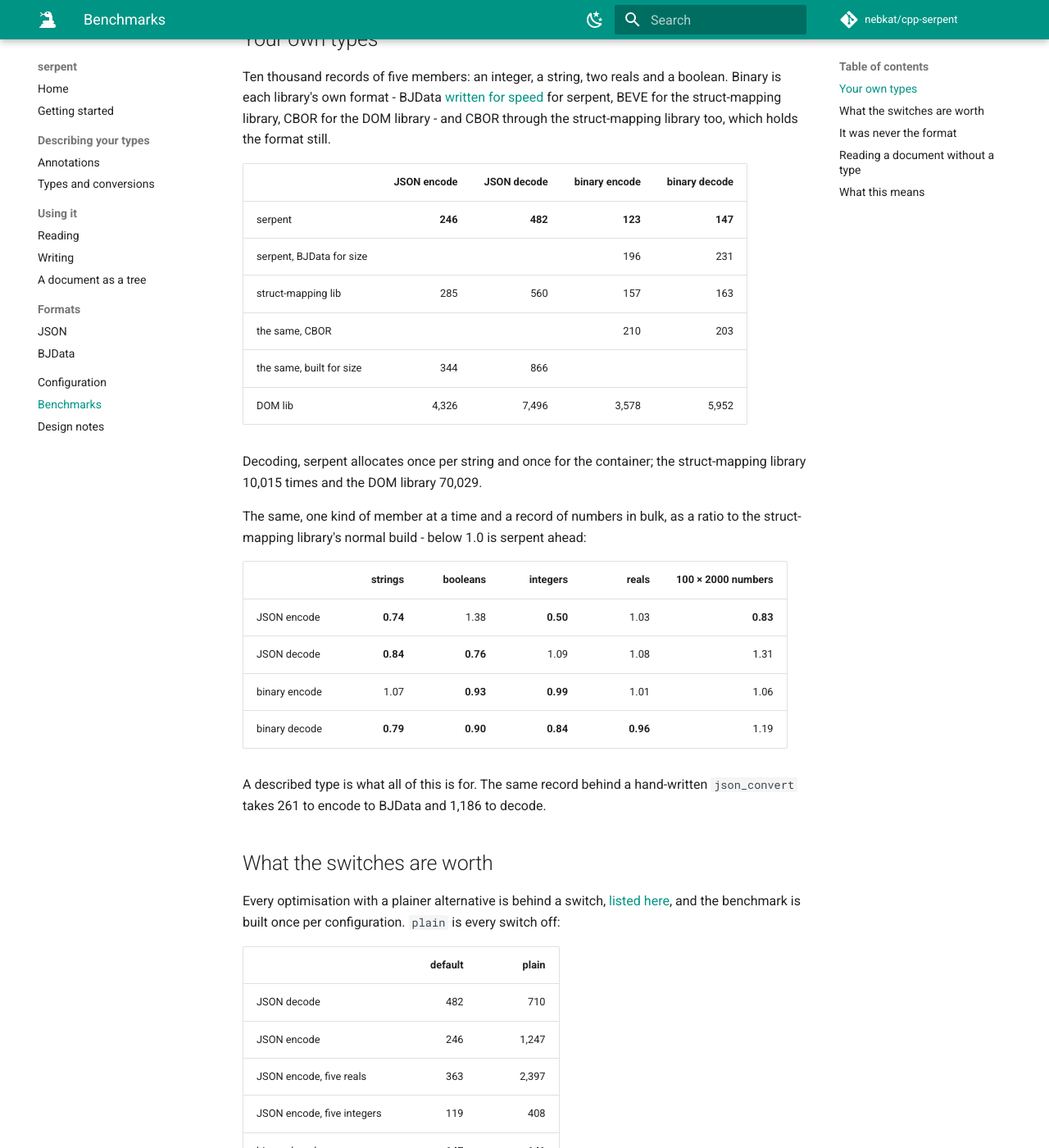
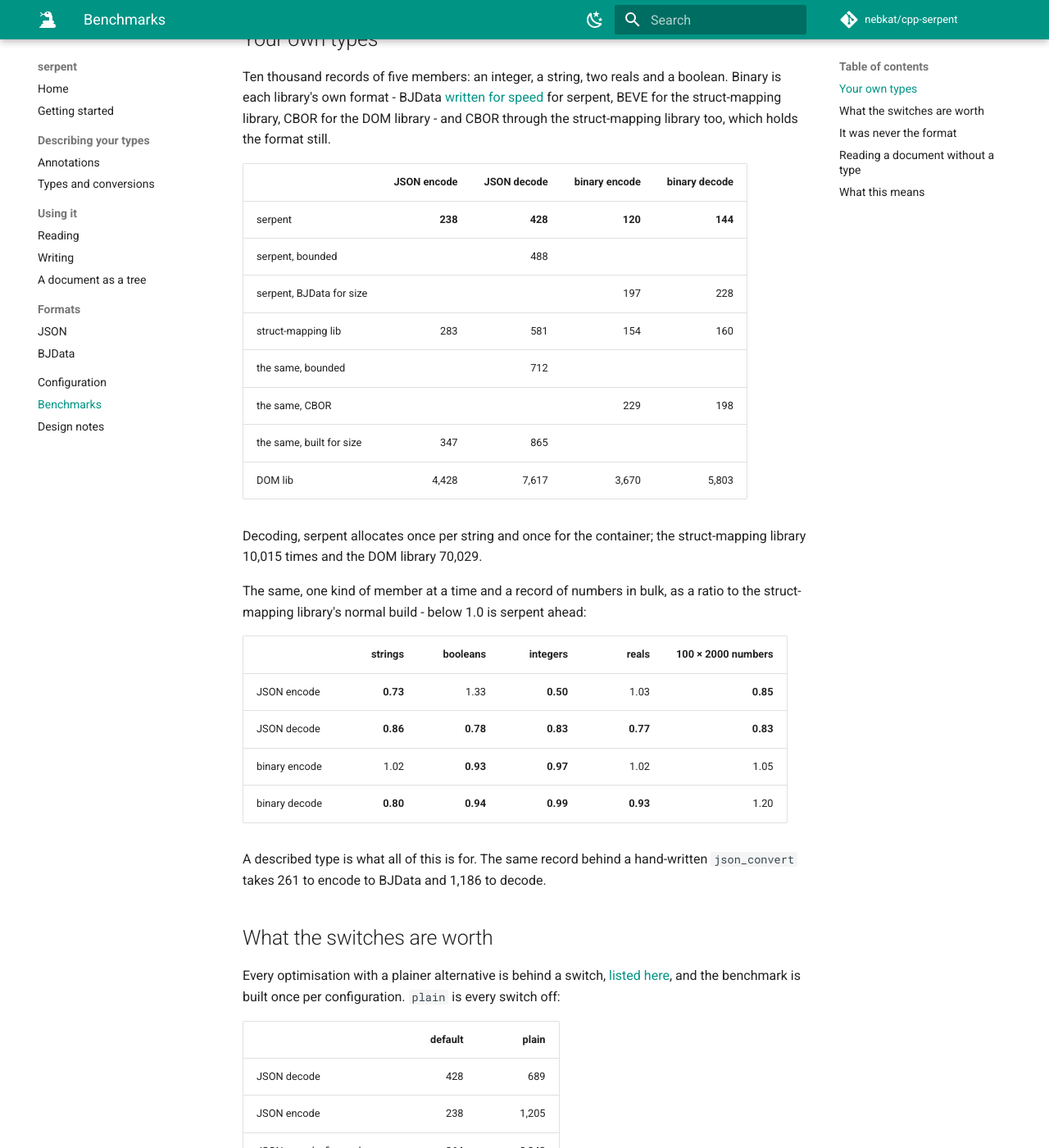
Before and after one commit to nebkat/cpp-serpent, an MkDocs documentation site: the page built from docs/benchmarks.md, in a window 1280 px wide and 1400 px high, scrolled down 591 px. Shown: the whole window at 82% size. Built offline with MkDocs 1.6.1 and Material for MkDocs 9.7.7, drawn with Linux system fonts in a browser that asks for light colours; comment, search, counter and statistics services are not loaded; some of the changed text lies outside the part shown.

Commit message:
docs: Regenerate the benchmark tables

```diff
--- a/docs/benchmarks.md
+++ b/docs/benchmarks.md
@@ -30,12 +30,14 @@ struct-mapping library too, which holds the format still.
 
 | | JSON encode | JSON decode | binary encode | binary decode |
 |---|---:|---:|---:|---:|
-| serpent | **246** | **482** | **123** | **147** |
-| serpent, BJData for size |  |  | 196 | 231 |
-| struct-mapping lib | 285 | 560 | 157 | 163 |
-| the same, CBOR |  |  | 210 | 203 |
-| the same, built for size | 344 | 866 |  |  |
-| DOM lib | 4,326 | 7,496 | 3,578 | 5,952 |
+| serpent | **238** | **428** | **120** | **144** |
+| serpent, bounded |  | 488 |  |  |
+| serpent, BJData for size |  |  | 197 | 228 |
+| struct-mapping lib | 283 | 581 | 154 | 160 |
+| the same, bounded |  | 712 |  |  |
+| the same, CBOR |  |  | 229 | 198 |
+| the same, built for size | 347 | 865 |  |  |
+| DOM lib | 4,428 | 7,617 | 3,670 | 5,803 |
 
 Decoding, serpent allocates once per string and once for the container; the struct-mapping
 library 10,015 times and the DOM library 70,029.
@@ -45,10 +47,10 @@ struct-mapping library's normal build - below 1.0 is serpent ahead:
 
 | | strings | booleans | integers | reals | 100 × 2000 numbers |
 |---|---:|---:|---:|---:|---:|
-| JSON encode | **0.74** | 1.38 | **0.50** | 1.03 | **0.83** |
-| JSON decode | **0.84** | **0.76** | 1.09 | 1.08 | 1.31 |
-| binary encode | 1.07 | **0.93** | **0.99** | 1.01 | 1.06 |
-| binary decode | **0.79** | **0.90** | **0.84** | **0.96** | 1.19 |
+| JSON encode | **0.73** | 1.33 | **0.50** | 1.03 | **0.85** |
+| JSON decode | **0.86** | **0.78** | **0.83** | **0.77** | **0.83** |
+| binary encode | 1.02 | **0.93** | **0.97** | 1.02 | 1.05 |
+| binary decode | **0.80** | **0.94** | **0.99** | **0.93** | 1.20 |
 
 A described type is what all of this is for. The same record behind a hand-written
 `json_convert` takes 261 to encode to BJData and 1,186 to decode.
@@ -61,12 +63,12 @@ switch off:
 
 | | default | plain |
 |---|---:|---:|
-| JSON decode | 482 | 710 |
-| JSON encode | 246 | 1,247 |
-| JSON encode, five reals | 363 | 2,397 |
-| JSON encode, five integers | 119 | 408 |
-| binary decode | 147 | 141 |
-| binary encode | 123 | 173 |
+| JSON decode | 428 | 689 |
+| JSON encode | 238 | 1,205 |
+| JSON encode, five reals | 364 | 2,242 |
+| JSON encode, five integers | 119 | 404 |
+| binary decode | 144 | 144 |
+| binary encode | 120 | 166 |
 
 ## It was never the format
 
@@ -85,12 +87,12 @@ small file flatters a library.
 
 | | first key of citm | last key of citm | sum ids, twitter | count every value, citm | sum coordinates, canada |
 |---|---:|---:|---:|---:|---:|
-| serpent | **0.06** | 706 | 251 | 806 | 2,723 |
-| serpent, over an index built first | 784 | 800 | 289 | 859 | 2,974 |
-| on-demand parser | 179 | **271** | **110** | **308** | 1,619 |
-| fast DOM A | 366 | 366 | 143 | 413 | **1,266** |
-| fast DOM B | 851 | 868 | 757 | 887 | 1,995 |
-| DOM lib | 7,216 | 7,233 | 3,351 | 7,317 | 12,605 |
+| serpent | **0.07** | 704 | 245 | 821 | 2,684 |
+| serpent, over an index built first | 798 | 789 | 283 | 859 | 2,997 |
+| on-demand parser | 179 | **272** | **109** | **313** | 1,614 |
+| fast DOM A | 370 | 369 | 145 | 418 | **1,297** |
+| fast DOM B | 872 | 873 | 754 | 918 | 2,000 |
+| DOM lib | 7,266 | 7,292 | 3,326 | 7,378 | 13,379 |
 
 serpent reads in place and builds nothing, so what it does not look at costs nothing and it never
 allocates; walking a whole document it is 2-4x behind parsers that index or build one first.
```
